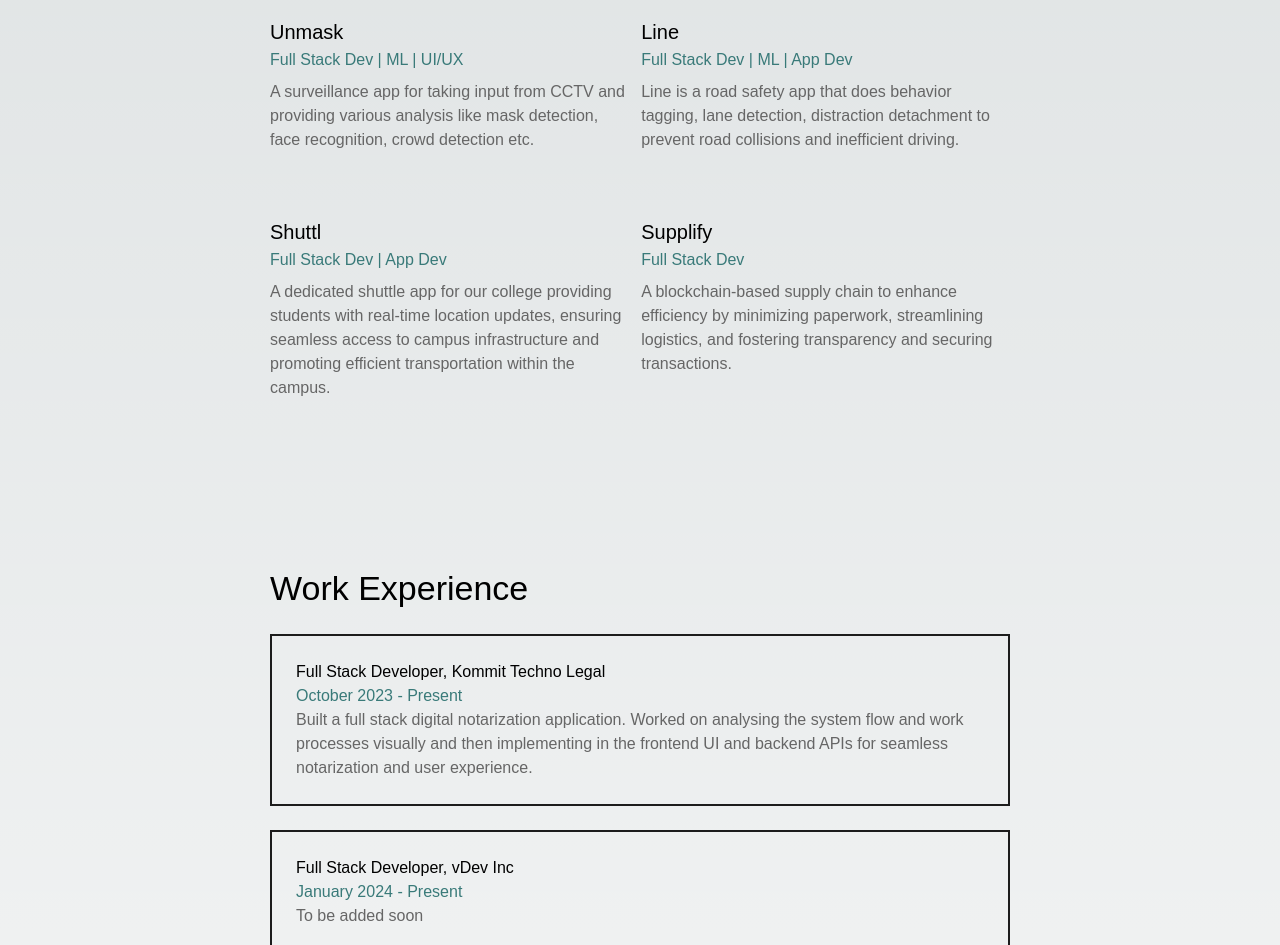
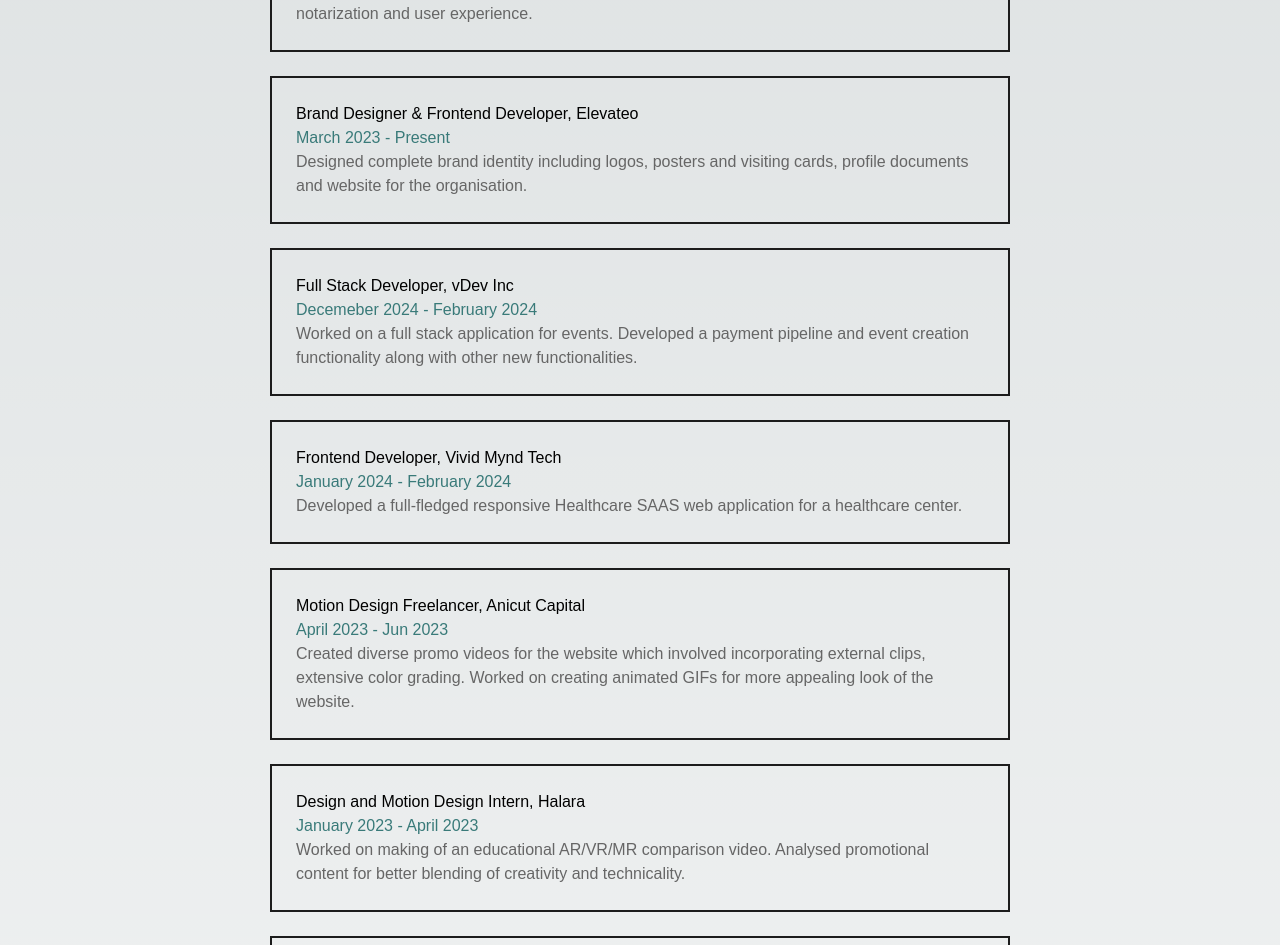
Before and after one commit to aryamanchandra/personalwebsite, a Next.js app: page / in a window 1280 px wide. Shown: the part 867-1812 px from the top of the page. Built offline with nearby package versions, Linux system fonts and the light colour scheme; a web font is replaced by a local one.

Commit message:
job updates

```diff
--- a/src/app/data.tsx
+++ b/src/app/data.tsx
@@ -6,6 +6,12 @@ import YouTubeIcon from "@mui/icons-material/YouTube";
 // import { FaDribbble } from "react-icons/fa";
 
 const projectdata = [
+  {
+    title: "Agrigate",
+    stack: "App Dev | Full Stack Dev | AR | UI/UX",
+    description:
+      "A one stop solution for all the farmer's needs. Provides crop recommendations, disease detection using AI/ML, renting and online marketplace, space evaluation using AR.",
+  },
   {
     title: "Monumenta",
     stack: "App Dev | Full Stack Dev | UI/UX",
@@ -30,12 +36,12 @@ const projectdata = [
     description:
       "Line is a road safety app that does behavior tagging, lane detection, distraction detachment to prevent road collisions and inefficient driving.",
   },
-  {
-    title: "Shuttl",
-    stack: "Full Stack Dev | App Dev",
-    description:
-      "A dedicated shuttle app for our college providing students with real-time location updates, ensuring seamless access to campus infrastructure and promoting efficient transportation within the campus.",
-  },
+  // {
+  //   title: "Shuttl",
+  //   stack: "Full Stack Dev | App Dev",
+  //   description:
+  //     "A dedicated shuttle app for our college providing students with real-time location updates, ensuring seamless access to campus infrastructure and promoting efficient transportation within the campus.",
+  // },
   {
     title: "Supplify",
     stack: "Full Stack Dev",
@@ -53,10 +59,23 @@ const workdata = [
       "Built a full stack digital notarization application. Worked on analysing the system flow and work processes visually and then implementing in the frontend UI and backend APIs for seamless notarization and user experience.",
   },
   {
+    title: "Brand Designer & Frontend Developer",
+    company: "Elevateo",
+    date: "March 2023 - Present",
+    description:
+      "Designed complete brand identity including logos, posters and visiting cards, profile documents and website for the organisation.",
+  },
+  {
     title: "Full Stack Developer",
     company: "vDev Inc",
-    date: "January 2024 - Present",
-    description: "To be added soon",
+    date: "Decemeber 2024 - February 2024",
+    description: "Worked on a full stack application for events. Developed a payment pipeline and event creation functionality along with other new functionalities.",
+  },
+  {
+    title: "Frontend Developer",
+    company: "Vivid Mynd Tech",
+    date: "January 2024 - February 2024",
+    description: "Developed a full-fledged responsive Healthcare SAAS web application for a healthcare center.",
   },
   {
     title: "Motion Design Freelancer",
--- a/src/app/page.tsx
+++ b/src/app/page.tsx
@@ -7,7 +7,11 @@ export default function Home() {
   return (
     <Box>
       <Box py={20} sx={{ textAlign: "center" }}>
-        <Typography variant="h1" className="SFDisplay.className" sx={{fontSize: { xs: "3rem", md: "4rem" }}}>
+        <Typography
+          variant="h1"
+          className="SFDisplay.className"
+          sx={{ fontSize: { xs: "3rem", md: "4rem" } }}
+        >
           Hi! I&apos;m Aryaman
         </Typography>
         <Typography
@@ -20,10 +24,28 @@ export default function Home() {
         </Typography>
         <Socialbar />
       </Box>
+      <Box>
+        <Typography variant="h4" pt={15}>
+          Work Experience
+        </Typography>
+        {workdata &&
+          workdata.map((element, index) => (
+            <Box mt={3} p={3} sx={{ border: "2px solid #1c1c1c" }} key={index}>
+              <Typography>
+                {element.title}, {element.company}
+              </Typography>
+              <Typography color="primary.light">{element.date}</Typography>
+              <Typography color="#666666">{element.description}</Typography>
+            </Box>
+          ))}
+      </Box>
       <Box pt={5}>
-        <Typography variant="h4" pb={2}>Selected Projects</Typography>
+        <Typography variant="h4" pb={2}>
+          Selected Projects
+        </Typography>
         <Stack direction="row" flexWrap="wrap" gap={2}>
-          {projectdata && projectdata.map((element, index) => (
+          {projectdata &&
+            projectdata.map((element, index) => (
               <Box key={index} pb={5} sx={{ width: { xs: "100%", sm: "48%" } }}>
                 {/* <Typography>Image will come here</Typography> */}
                 <Typography variant="h6">{element.title}</Typography>
@@ -40,20 +62,6 @@ export default function Home() {
             ))}
         </Stack>
       </Box>
-      <Box>
-        <Typography variant="h4" pt={15}>
-          Work Experience
-        </Typography>
-        {workdata && workdata.map((element, index) => (
-          <Box mt={3} p={3} sx={{ border: "2px solid #1c1c1c" }} key={index}>
-            <Typography>
-              {element.title}, {element.company}
-            </Typography>
-            <Typography color="primary.light">{element.date}</Typography>
-            <Typography color="#666666">{element.description}</Typography>
-          </Box>
-        ))}
-      </Box>
       <Footer />
     </Box>
   );
```
Lines whose indentation alone changed are shown as unchanged.
